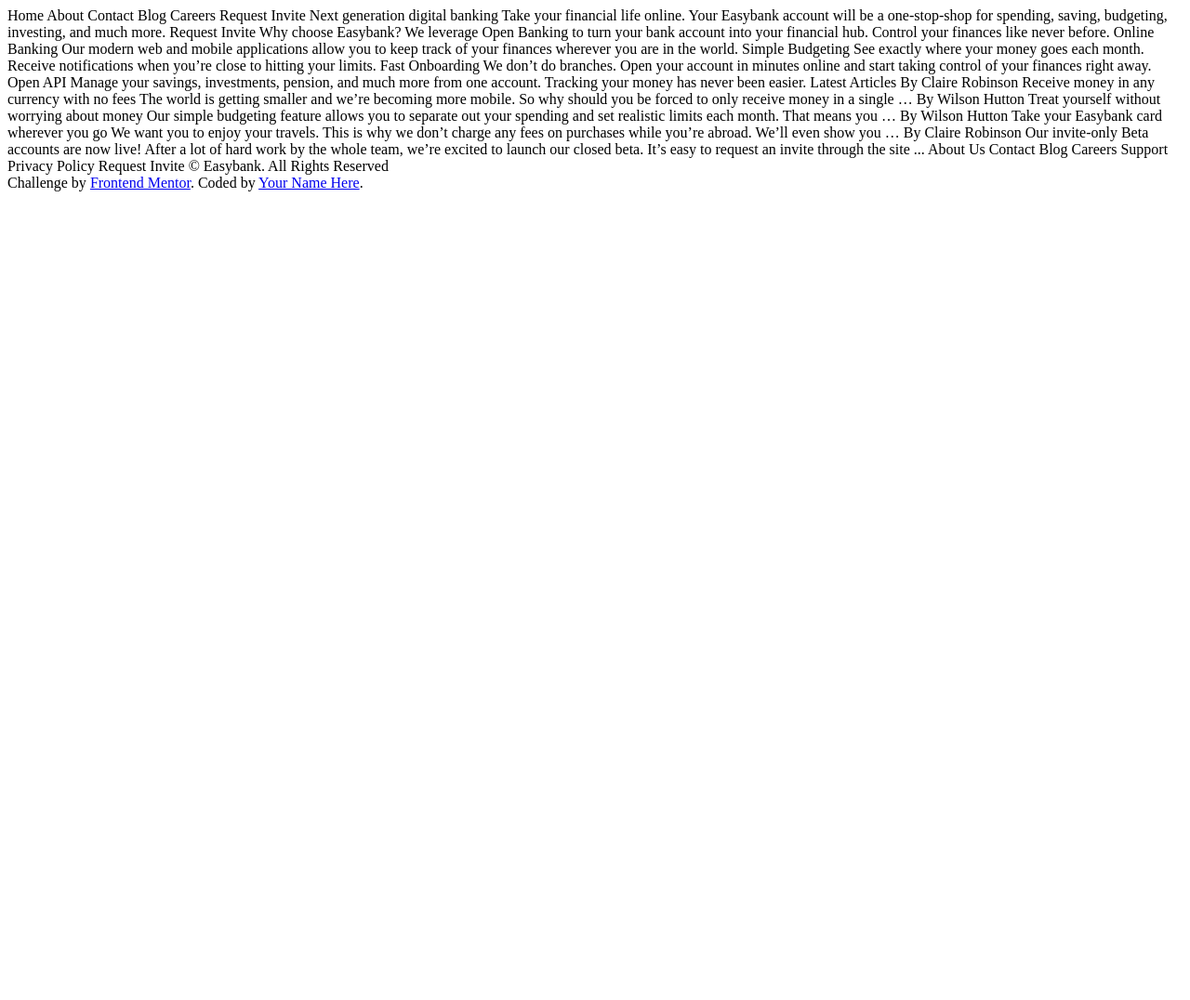
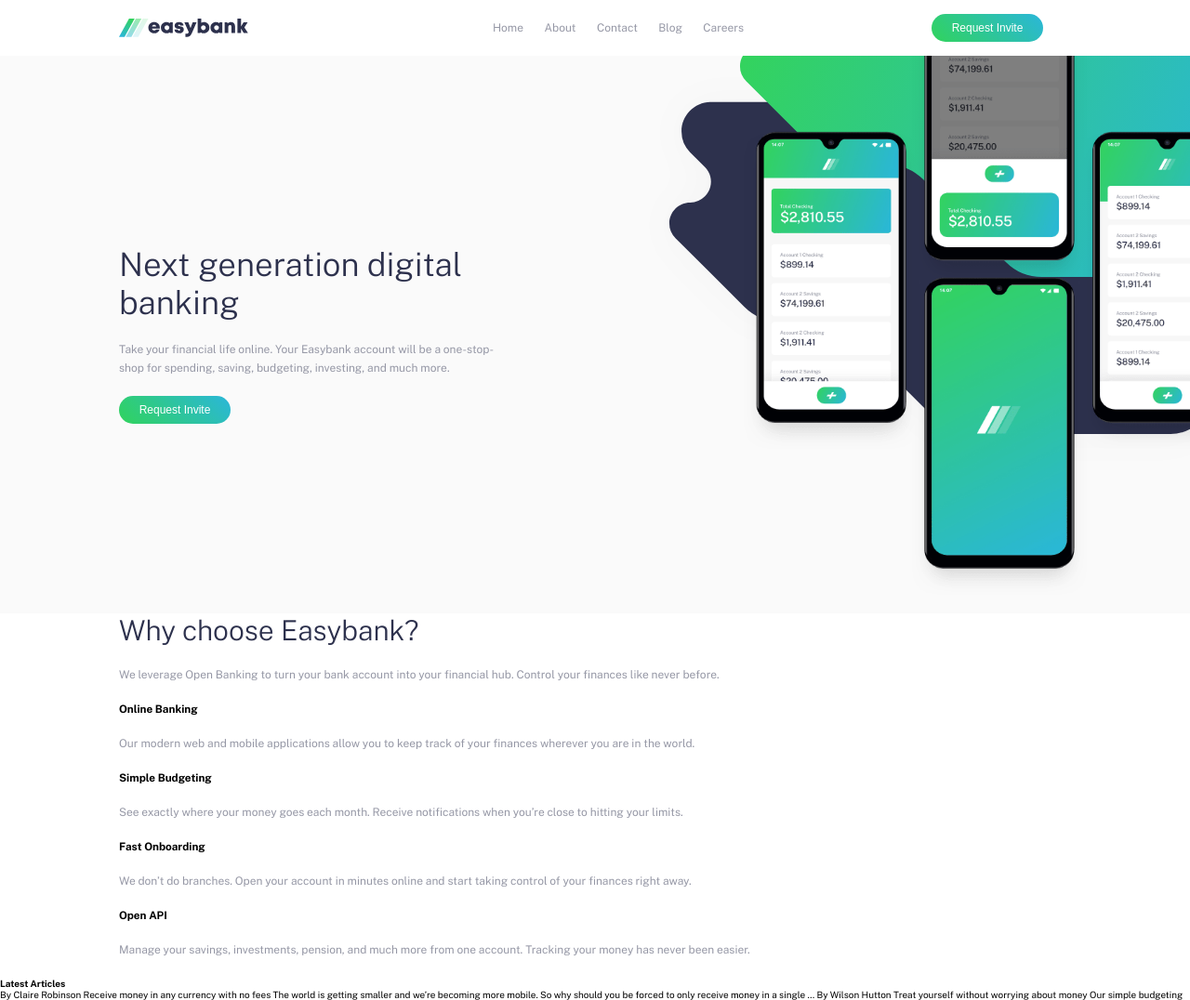
Before and after one commit to N-Ignacio-Bouffanais/Easybank-landing-page, a website: page index.html in a window 1280 px wide. Shown: the top 1076 px of the page at 93% size. Before the commit the page ends 800 px from the top, so only its background shows below. Drawn offline with nearby package versions, Linux system fonts and the light colour scheme.

Commit message:
first-section already, I still have to finish the second section css, and the third one

```diff
--- a/index.html
+++ b/index.html
@@ -12,52 +12,75 @@
   <link rel="preconnect" href="https://fonts.googleapis.com">
   <link rel="preconnect" href="https://fonts.gstatic.com" crossorigin>
   <link href="https://fonts.googleapis.com/css2?family=Public+Sans:wght@300;400;700&display=swap" rel="stylesheet">
+  <link rel="stylesheet" href="main.css">
 </head>
 <body>
 
-  Home
-  About
-  Contact
-  Blog
-  Careers
+  <header>
+    <nav class="nav-container">
+      <img src="./images/logo.svg" alt="logo-easybank">
+      <div class="nav-list">
+        <a>Home</a>
+        <a>About</a>
+        <a>Contact</a>
+        <a>Blog</a>
+        <a>Careers</a>
+      </div>
 
-  Request Invite
+      <button class="request-invite">Request Invite</button>
+      <div class="hamburger">
+        <span class="bar"></span>
+        <span class="bar"></span>
+        <span class="bar"></span>
+      </div>
+    </nav>
+  </header>
+  <main>
+    <div class="first-section">
+      <div class="left-section">
+        <h1>Next generation digital banking</h1>
+        <p>Take your financial life online. Your Easybank account will be a one-stop-shop
+          for spending, saving, budgeting, investing, and much more.</p>
+        <button class="request-invite">Request Invite</button>
+      </div>
+      <div class="right-section">
+        <img class="intro-desktop" src="./images/bg-intro-desktop.svg" alt="background green and black" width="700px" height="550px">
+        <img class="intro-phone" src="./images/image-mockups.png" alt="phone-image" width="550px" height="580px" >
+      </div>
+    </div>
+    <div class="second-section">
+      <h2>Why choose Easybank?</h2>
+      <p>We leverage Open Banking to turn your bank account into your financial hub. Control
+        your finances like never before.</p>
+        <div class="finance-options">
+          <div class="online-banking">
+            <h3>Online Banking</h3>
+            <p>Our modern web and mobile applications allow you to keep track of your finances
+            wherever you are in the world.</p>
+          </div>
+          <div class="simple-budgeting">
+            <h3>Simple Budgeting</h3>
+            <p>See exactly where your money goes each month. Receive notifications when you’re
+            close to hitting your limits.</p>
+          </div>
+          <div class="fast-onboarding">
+            <h3>Fast Onboarding</h3>
+            <p>We don’t do branches. Open your account in minutes online and start taking control
+            of your finances right away.</p>
+          </div>
+          <div class="open-API">
+            <h3>Open API</h3>
+            <p>Manage your savings, investments, pension, and much more from one account. Tracking
+            your money has never been easier.</p>
+          </div>
+        </div>
+    </div>
+    <div class="third-section">
+      <h4>Latest Articles</h4>
+    </div>
+  </main>
 
 
-
-  Next generation digital banking
-
-  Take your financial life online. Your Easybank account will be a one-stop-shop
-  for spending, saving, budgeting, investing, and much more.
-
-  Request Invite
-
-
-
-  Why choose Easybank?
-
-  We leverage Open Banking to turn your bank account into your financial hub. Control
-  your finances like never before.
-
-  Online Banking
-  Our modern web and mobile applications allow you to keep track of your finances
-  wherever you are in the world.
-
-  Simple Budgeting
-  See exactly where your money goes each month. Receive notifications when you’re
-  close to hitting your limits.
-
-  Fast Onboarding
-  We don’t do branches. Open your account in minutes online and start taking control
-  of your finances right away.
-
-  Open API
-  Manage your savings, investments, pension, and much more from one account. Tracking
-  your money has never been easier.
-
-
-
-  Latest Articles
 
   By Claire Robinson
   Receive money in any currency with no fees
--- a/styles.scss
+++ b/styles.scss
@@ -5,6 +5,7 @@
 $Light-Grayish-Blue: hsl(220, 16%, 96%);
 $Very-Light-Gray: hsl(0, 0%, 98%);
 $White: hsl(0, 0%, 100%);
+$nav-height: 6rem;
 
 html {
   font-size: 62.5%;
@@ -14,6 +15,103 @@
   margin: 0;
   padding: 0;
 }
-body{
-    font-family: 'Public Sans', sans-serif;
+body {
+  font-family: "Public Sans", sans-serif;
 }
+header {
+  .nav-container {
+    padding: 1.5rem 10vw;
+    height: $nav-height;
+    align-items: center;
+    display: grid;
+    width: 100%;
+    margin: 0 auto;
+    grid-template-columns: 20rem auto 15rem;
+    .nav-list {
+      text-align: center;
+      a {
+        color: $Grayish-Blue;
+        margin: 0 1rem;
+        font-size: 1.2rem;
+        cursor: pointer;
+        &:hover {
+          text-decoration: underline $Lime-Green 0.3rem;
+          text-underline-offset: 2.5rem;
+        }
+      }
+    }
+    .hamburguer {
+      display: none;
+      cursor: pointer;
+    }
+  }
+}
+.request-invite {
+  border: none;
+  border-radius: 2rem;
+  height: 3rem;
+  width: 12rem;
+  background: linear-gradient(45deg, $Lime-Green, $Bright-Cyan);
+  color: hsl(0, 0%, 100%);
+  font-size: 1.2rem;
+}
+main{
+  h1,h2{
+    font-weight: 300;
+    color: $Dark-Blue;
+  }
+  .first-section{
+    background-color: $Very-Light-Gray;
+    display: grid;
+    grid-template-columns: 35% 65%;
+    gap: 5rem;
+    padding-left: 10vw;
+    align-items: center;
+    height: 60rem;
+    .left-section{
+      h1{
+        font-size: 3.5rem;
+      }
+      p{
+        color: $Grayish-Blue;
+        font-size: 1.2rem;
+        line-height: 2rem;
+        margin: 2rem 0;
+      }
+    }
+    .right-section{
+      .intro-desktop{
+        position: absolute;
+        top: $nav-height;
+        right: 0;
+        object-fit: cover;
+        object-position: bottom 10rem left 10rem;
+        z-index: 1;
+      }
+      .intro-phone{
+        position: absolute;
+        right: 0;
+        object-fit: cover;
+        z-index: 2;
+        top:$nav-height;
+        object-position: bottom 0rem left 7rem;
+      }
+      }
+    }
+    .second-section{
+      padding: 0 10vw;
+      h2{
+        font-size: 3rem;
+      }
+      p{
+        color: $Grayish-Blue;
+        font-size: 1.2rem;
+        line-height: 2rem;
+        margin: 2rem 0;
+      }
+    }
+  }
+
+@media (max-width: 940px) {
+
+}
```
Also changed, not shown: README.md, main.css (added), 1 other file.
